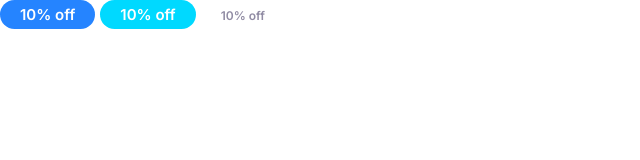
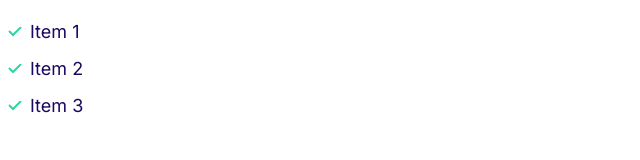
Before and after one commit to silalkhan/simple-webpage-design, a plain HTML site: page index.html in a window 1280 px wide. Shown: the whole page, without its empty margins (0-640 px from the left). Drawn offline with Linux system fonts and the light colour scheme.

Commit message:
building lists

```diff
--- a/css/styles.css
+++ b/css/styles.css
@@ -101,3 +101,29 @@
     font-size: 1.2rem;
   }
 }
+/*Lists*/
+.list {
+  list-style: none;
+  padding-left: 0;
+  color: var(--color-headings);
+}
+
+.list--inline .list__item {
+  display: inline-block;
+  margin-right: 2rem;
+}
+.list--tick {
+  list-style-image: url(/images/tick.svg);
+
+  padding-left: 3rem;
+}
+.list--tick .list__item {
+  padding-left: 0.5rem;
+  margin-bottom: 1rem;
+}
+
+@media screen and (min-width: 1024px) {
+  .list--tick .list__item {
+    padding-left: 0;
+  }
+}
--- a/index.html
+++ b/index.html
@@ -15,8 +15,10 @@
     <title>Document</title>
   </head>
   <body>
-    <span class="bages bage-primary">10% off</span>
-    <span class="bages bage-secondary">10% off</span>
-    <span class="bages bage-small">10% off</span>
+    <ul class="list list--tick">
+      <li class="list__item">Item 1</li>
+      <li class="list__item">Item 2</li>
+      <li class="list__item">Item 3</li>
+    </ul>
   </body>
 </html>
```
Also changed, not shown: components/lists.html (added, +5 -0 lines), images/tick.svg (added).
